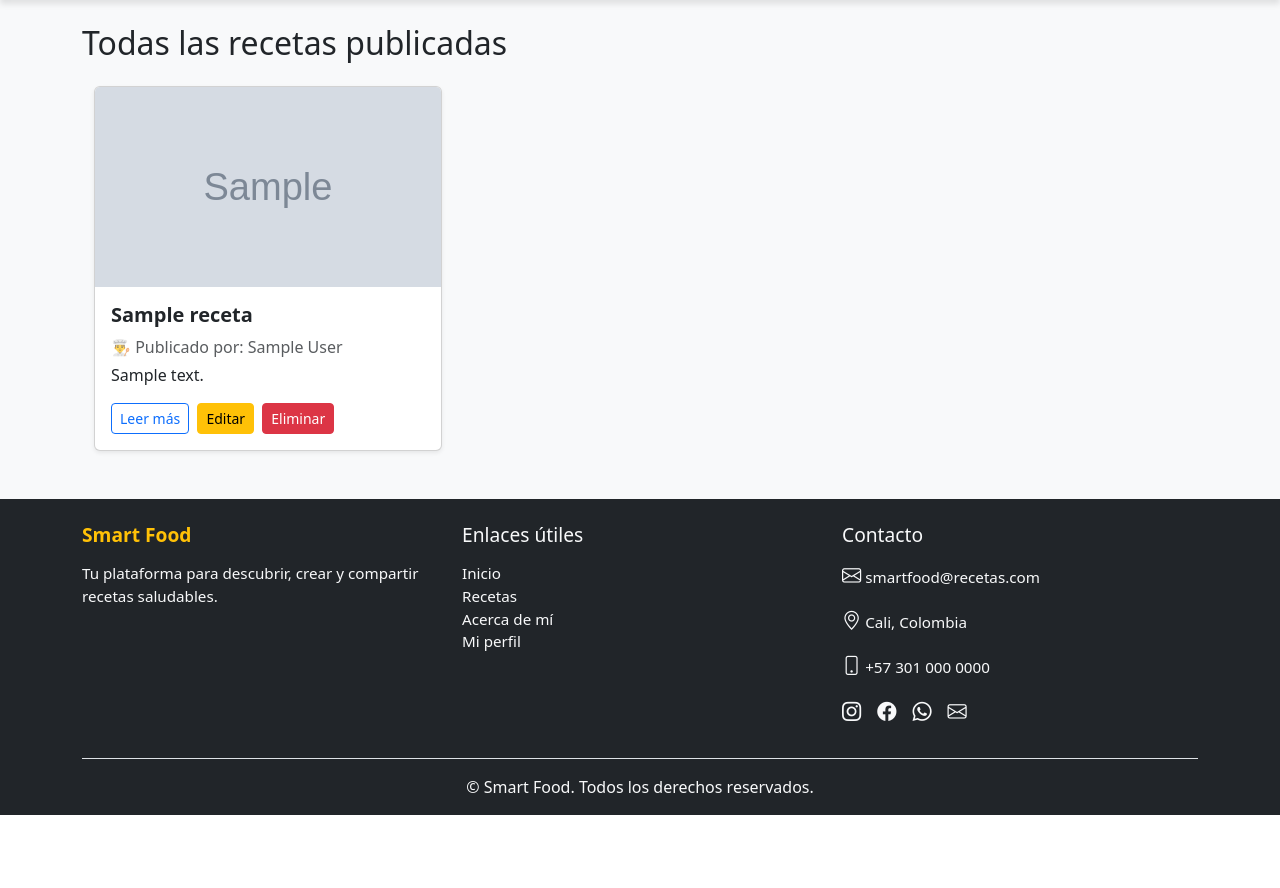
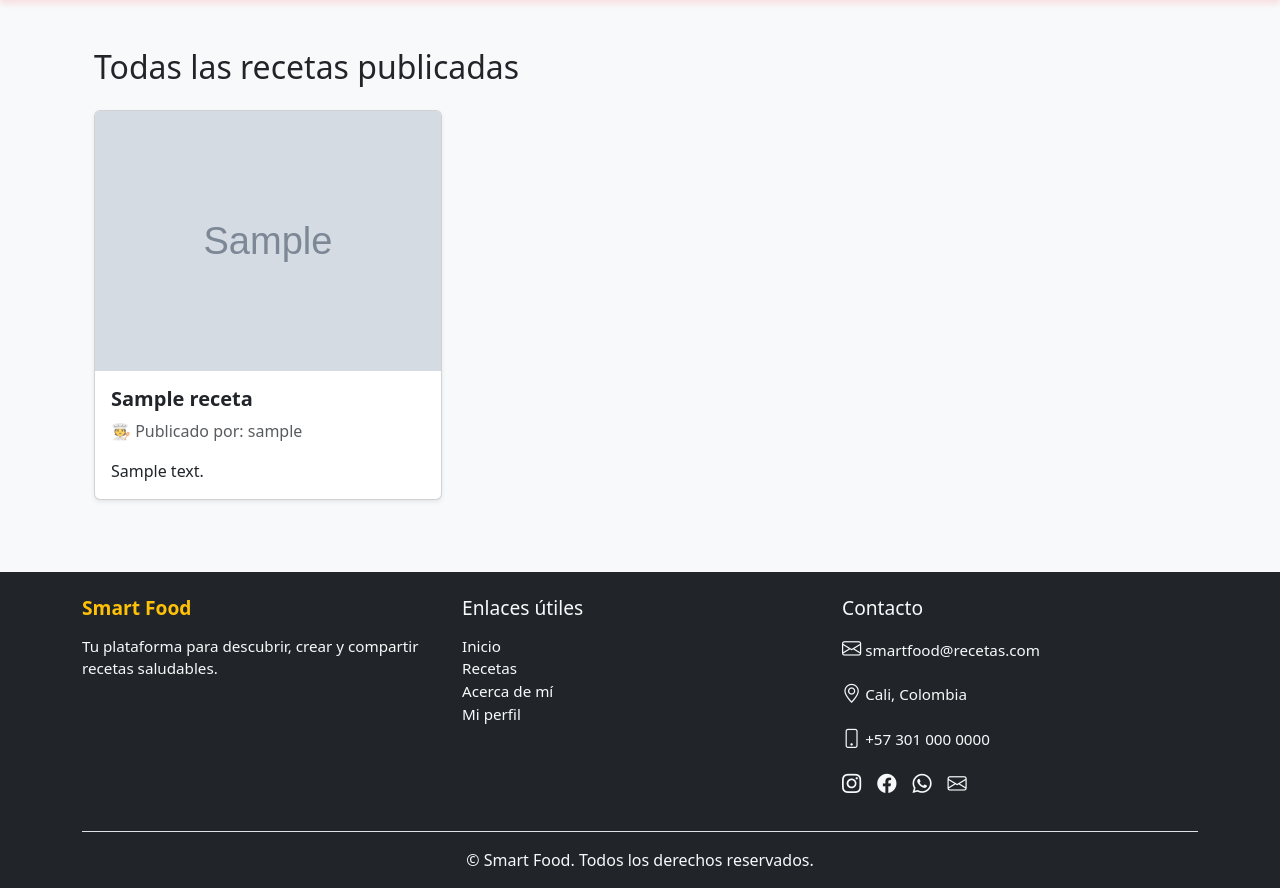
Before and after one commit to OmarVelasquezR/MiPrimerProyecto_Velasquez, a Django app: page /recetas/ in a window 1280 px wide. Shown: the part 68-956 px from the top of the page. Before the commit the page ends 883 px from the top, so only its background shows below. Run offline with Django 5.2, Linux system fonts and the light colour scheme; a user stored in the database is signed in; tables that the repository leaves empty hold one stand-in row (values such as "Sample post"); grey boxes marked "Sample" are stand-in pictures; some libraries are stand-ins or nearby versions.

Commit message:
Smart Food 9

```diff
--- a/recetas/static/css/style.css
+++ b/recetas/static/css/style.css
@@ -1,6 +1,6 @@
 /* NAVBAR */
 .navbar {
-    box-shadow: 0 4px 6px rgba(0, 0, 0, 0.1);
+    box-shadow: 0 4px 6px rgba(255, 9, 9, 0.1);
     padding-top: 0.75rem;
     padding-bottom: 0.75rem;
 }
@@ -32,7 +32,7 @@ footer .bi {
     font-size: 1.2rem;
 }
 
-footer .text-light:hover {
+footer .container .text-light:hover {
     color: #ffc107;
 }
 
@@ -40,3 +40,14 @@ footer .text-light:hover {
 body {
     background-color: #f8f9fa;
 }
+
+/* Hover para las tarjetas de recetas */
+.receta-card {
+    transition: transform 0.2s ease-in-out, box-shadow 0.2s ease-in-out;
+    cursor: pointer;
+}
+
+.receta-card:hover {
+    transform: scale(1.03);
+    box-shadow: 0 8px 20px rgba(0, 0, 0, 0.15);
+}
--- a/recetas/templates/recetas/base.html
+++ b/recetas/templates/recetas/base.html
@@ -9,6 +9,7 @@
     <link href="https://cdn.jsdelivr.net/npm/bootstrap@5.3.2/dist/css/bootstrap.min.css" rel="stylesheet">
     <link rel="stylesheet" href="https://cdn.jsdelivr.net/npm/bootstrap-icons@1.10.5/font/bootstrap-icons.css">
     <link rel="stylesheet" href="{% static 'css/style.css' %}">
+
 </head>
 
 <body>
--- a/recetas/templates/recetas/lista_recetas.html
+++ b/recetas/templates/recetas/lista_recetas.html
@@ -1,38 +1,33 @@
 {% extends 'recetas/base.html' %}
-
-{% block title %}Recetas{% endblock %}
+{% load static %}
 
 {% block content %}
-<h2 class="mb-4">Todas las recetas publicadas</h2>
+<div class="container py-4">
+    <h2 class="mb-4">Todas las recetas publicadas</h2>
 
-{% if recetas %}
-<div class="container">
+    {% if recetas %}
     <div class="row row-cols-1 row-cols-md-3 g-4">
         {% for receta in recetas %}
         <div class="col">
-            <div class="card h-100 shadow-sm">
-                {% if receta.imagen %}
-                <img src="{{ receta.imagen.url }}" class="card-img-top" style="height: 200px; object-fit: cover;" alt="{{ receta.titulo }}">
-                {% endif %}
-                <div class="card-body d-flex flex-column">
-                    <h5 class="card-title fw-bold">{{ receta.titulo }}</h5>
-                    <p class="text-muted mb-1">👨‍🍳 Publicado por: {{ receta.autor.get_full_name|default:receta.autor.username }}</p>
-                    <p class="card-text">{{ receta.descripcion|truncatewords:20 }}</p>
-                    <div class="mt-auto">
-                        <a href="{% url 'detalle_receta' receta.pk %}" class="btn btn-sm btn-outline-primary me-1">Leer más</a>
-                        {% if user == receta.autor %}
-                        <a href="{% url 'editar_receta' receta.pk %}" class="btn btn-sm btn-warning me-1">Editar</a>
-                        <a href="{% url 'eliminar_receta' receta.pk %}" class="btn btn-sm btn-danger">Eliminar</a>
-                        {% endif %}
+            <a href="{% url 'detalle_receta' receta.id %}" class="card-link text-decoration-none">
+                <div class="card h-100 shadow-sm receta-card transition-hover">
+                    {% if receta.imagen %}
+                    <img src="{{ receta.imagen.url }}" class="card-img-top" alt="Imagen de {{ receta.titulo }}">
+                    {% endif %}
+                    <div class="card-body">
+                        <h5 class="card-title fw-bold text-dark">{{ receta.titulo }}</h5>
+                        <p class="card-text text-muted">
+                            🧑‍🍳 Publicado por: {{ receta.autor }}
+                        </p>
+                        <p class="card-text text-dark">{{ receta.descripcion|truncatechars:100 }}</p>
                     </div>
                 </div>
-            </div>
+            </a>
         </div>
         {% endfor %}
     </div>
+    {% else %}
+    <p class="text-muted">No hay recetas publicadas aún.</p>
+    {% endif %}
 </div>
-{% else %}
-<p class="alert alert-warning mt-4">No hay recetas aún.</p>
-{% endif %}
-
 {% endblock %}
```
